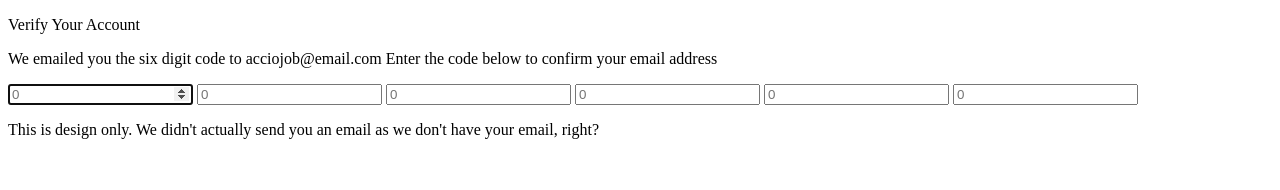
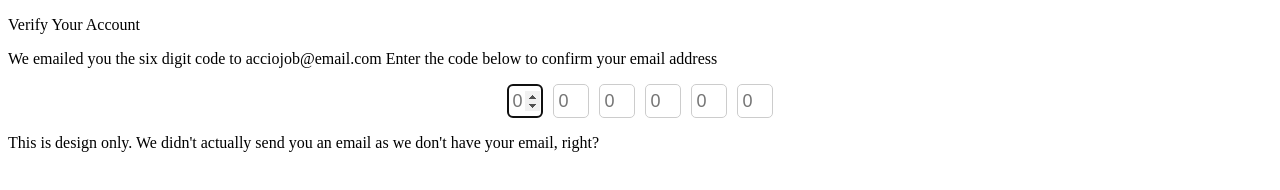
Before and after one commit to acciojob/OTP-kalyanibajirao, a website: page main.html in a window 1280 px wide. Drawn offline with Linux system fonts and the light colour scheme.

Commit message:
created a submission

```diff
--- a/styles.css
+++ b/styles.css
@@ -1,26 +1,14 @@
-document.addEventListener('DOMContentLoaded', (event) => {
-  var inputs = Array.from(document.querySelectorAll('.code'));
-
-  inputs.forEach((input, index) => {
-    input.addEventListener('input', () => {
-      if (input.value.length > 0) {
-        if (index < inputs.length - 1) {
-          inputs[index + 1].focus();
+.code-container {
+            display: flex;
+            justify-content: center;
+            align-items: center;
+            gap: 10px;
         }
-      }
-    });
-
-    input.addEventListener('keydown', (event) => {
-      if (event.key === 'Backspace' && input.value.length === 0) {
-        if (index > 0) {
-          inputs[index - 1].focus();
+        .code {
+            width: 30px;
+            height: 30px;
+            text-align: center;
+            font-size: 18px;
+            border: 1px solid #ccc;
+            border-radius: 5px;
         }
-      }
-    });
-  });
-
-  // Set the focus on the first input field when the page loads
-  if (inputs.length > 0) {
-    inputs[0].focus();
-  }
-});
```
